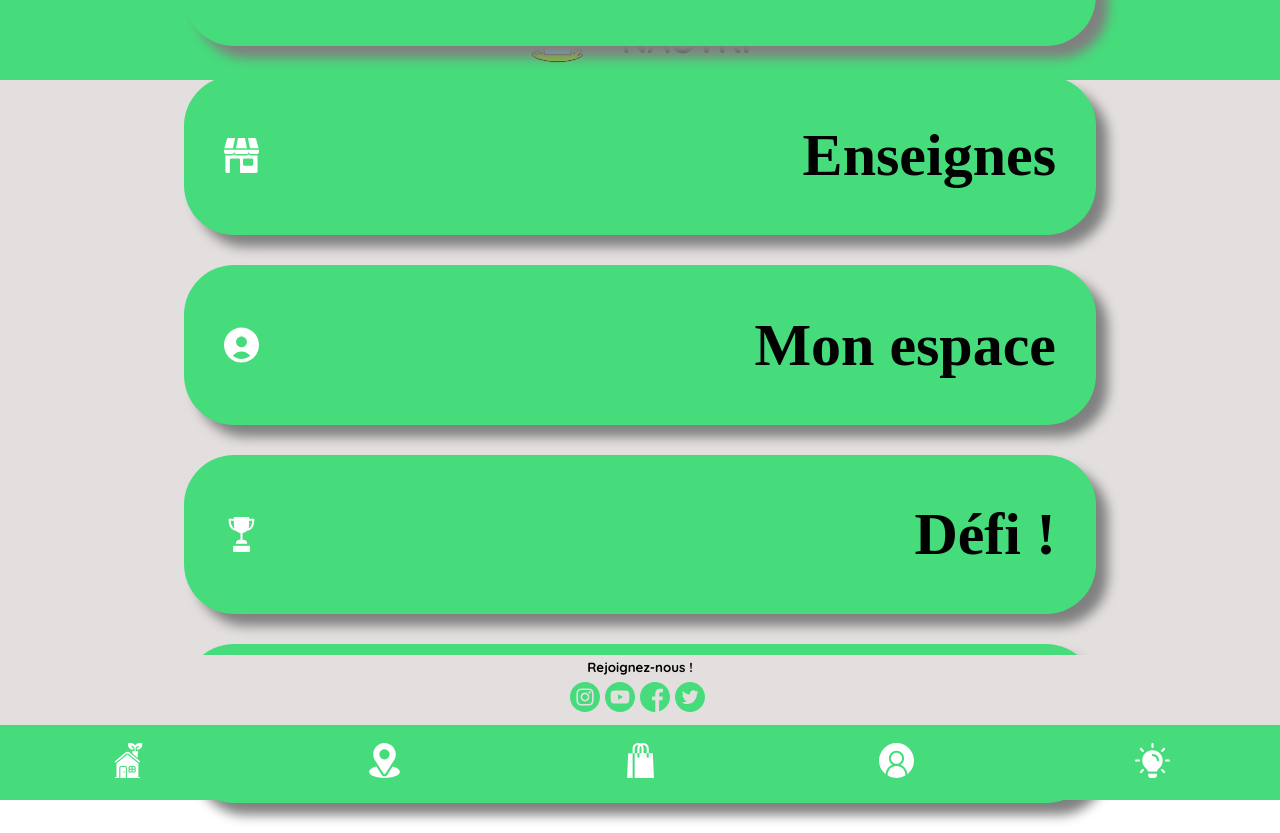
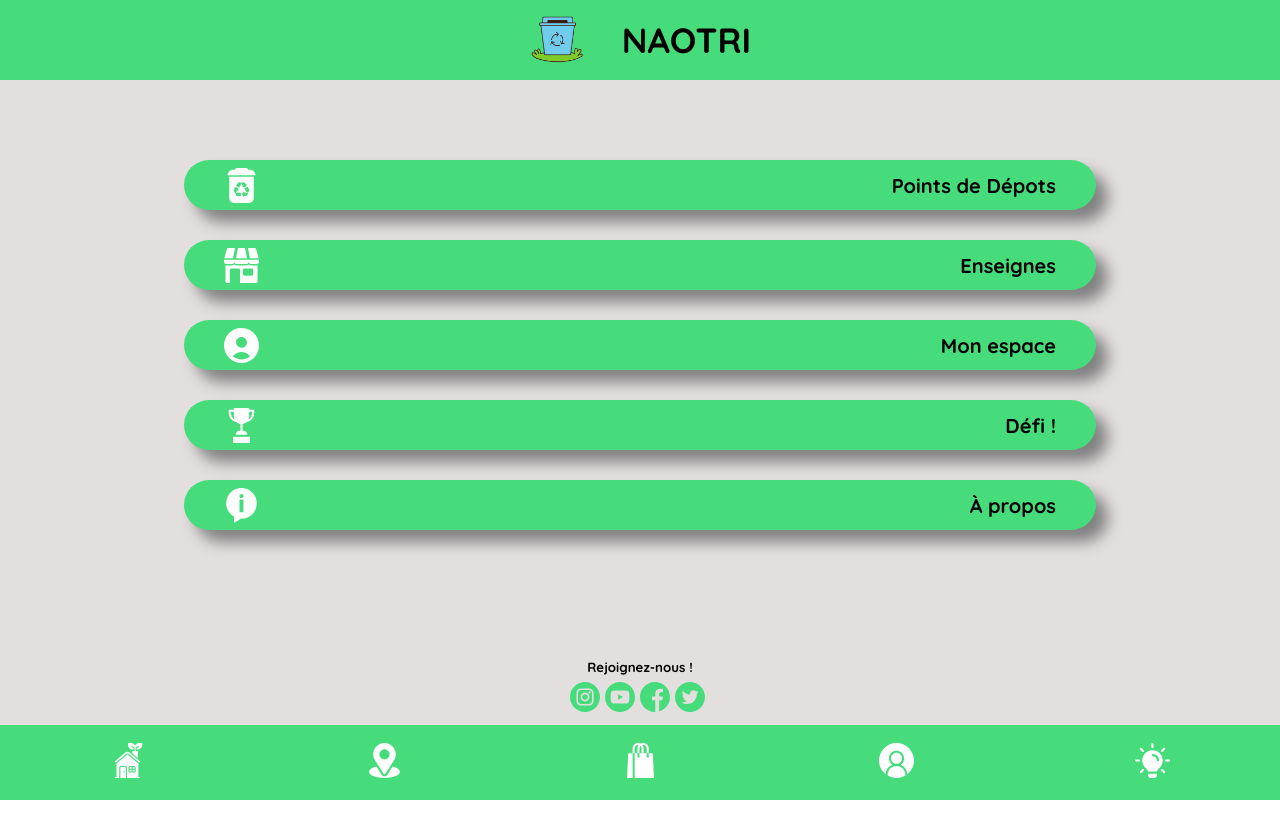
Before and after one commit to clepirault/WCS-NaoTri, a React (Create React App) app: page /home in a window 1280 px wide. After the commit the page ends 800 px from the top, so only its background shows below. Built offline with nearby package versions, Linux system fonts and the light colour scheme.

Commit message:
reglage bug css home

```diff
--- a/src/components/Home.css
+++ b/src/components/Home.css
@@ -8,8 +8,8 @@
   background-color: #e4dfdf;
 }
 
-h1 {
-  font-size: 18px;
+.homeBloc p {
+  font-size: 20px;
   font-family: 'Quicksand', sans-serif;
 }
 
@@ -26,11 +26,13 @@ h1 {
   border-radius: 50px;
   color: black;
   width: 65vw;
-  box-shadow: 12px 12px 12px grey;
+  height: 40px;
+  box-shadow: 12px 12px 15px grey;
   display: flex;
   justify-content: space-between;
   animation-name: fade;
   animation-duration: 2s;
+  align-items: center;
 }
 
 @keyframes fade {
--- a/src/components/Home.jsx
+++ b/src/components/Home.jsx
@@ -18,31 +18,31 @@ function Home() {
               alt="Recycle Bin"
               className="recycle-bin"
             />
-            <h1>Points de Dépots</h1>
+            <p>Points de Dépots</p>
           </div>
         </Link>
         <Link to="/shop" style={{ textDecoration: 'none' }}>
           <div className="menu-enseignes">
             <img src={storeIcon} alt="Stores" className="stores" />
-            <h1>Enseignes</h1>
+            <p>Enseignes</p>
           </div>
         </Link>
         <Link to="/profile" style={{ textDecoration: 'none' }}>
           <div className="menu-espace">
             <img src={profileIcon} alt="Profil" className="profil" />
-            <h1>Mon espace</h1>
+            <p>Mon espace</p>
           </div>
         </Link>
         <Link to="/challenge" style={{ textDecoration: 'none' }}>
           <div className="menu-defi">
             <img src={trophyIcon} alt="Challenge" className="challange" />
-            <h1>Défi !</h1>
+            <p>Défi !</p>
           </div>
         </Link>
         <Link to="/about" style={{ textDecoration: 'none' }}>
           <div className="a-propos">
             <img src={aboutIcon} alt="About" className="about" />
-            <h1>À propos</h1>
+            <p>À propos</p>
           </div>
         </Link>
       </div>
```
